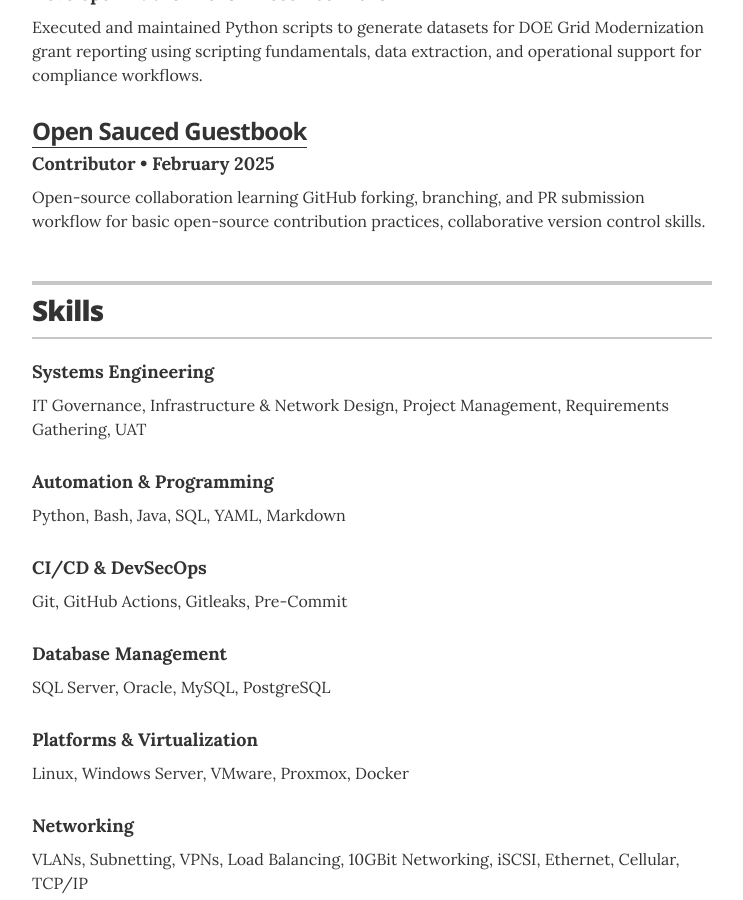
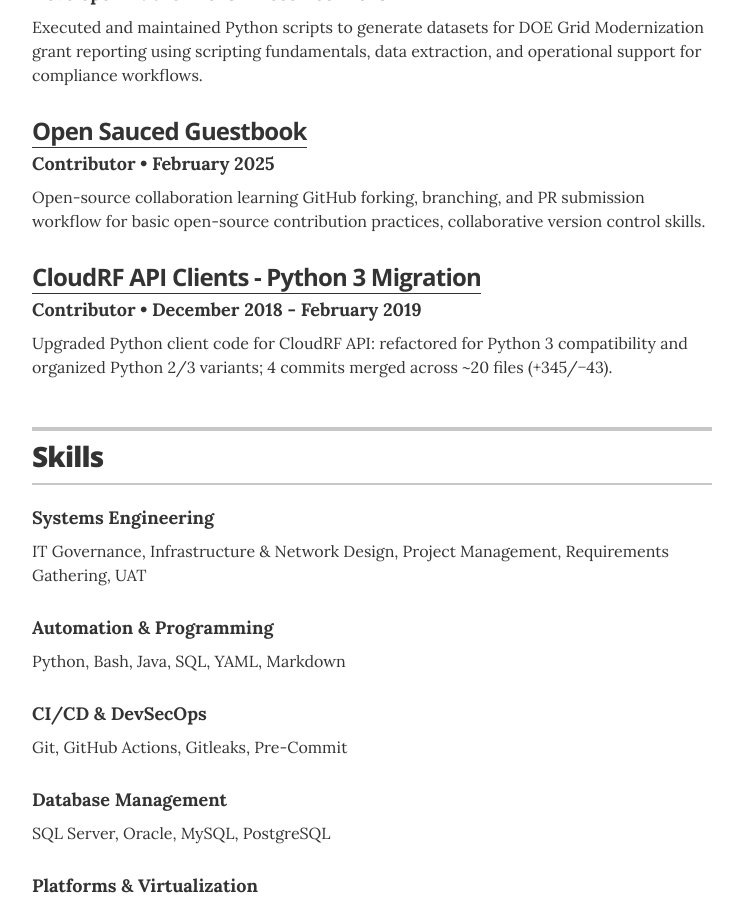
Before and after one commit to crow50/ernest-portfolio, a Jekyll site: the page built from portfolio-site/index.html, in a window 1280 px wide and 900 px high, scrolled down 1071 px. Shown: the whole window, without its empty margins (268-1011 px from the left). Built offline with Jekyll 4.4.1, drawn with Linux system fonts in a browser that asks for light colours.

Commit message:
Updated README and portfolio-projects to include the merged past PR to the CloudRF API (#10)
* Updated README and portfolio-projects to include the merged past PR to the CloudRF API. In the PR, I refactored code for Python 3 compatiblity while maintaining Python 2 functionality.

* Update portfolio-site/_data/projects.yml

Co-authored-by: Copilot <175728472+Copilot@users.noreply.github.com>
Signed-off-by: Ernest Baker <crow50@users.noreply.github.com>

```diff
--- a/portfolio-site/_data/projects.yml
+++ b/portfolio-site/_data/projects.yml
@@ -23,3 +23,9 @@
   duration: "February 2025"
   url: "https://github.com/open-sauced/guestbook/commit/21279d4b18ba27f653369fabf0befdd54195c6f8"
   description: "Open-source collaboration learning GitHub forking, branching, and PR submission workflow for basic open-source contribution practices, collaborative version control skills."
+
+- project: "CloudRF API Clients - Python 3 Migration"
+  role: "Contributor"
+  duration: "December 2018 - February 2019"
+  url: "https://github.com/Cloud-RF/CloudRF-API-clients/pull/2"
+  description: "Upgraded Python client code for CloudRF API: refactored for Python 3 compatibility and organized Python 2/3 variants; 4 commits merged across ~20 files (+345/−43)."
```
Also changed, not shown: README.md.
